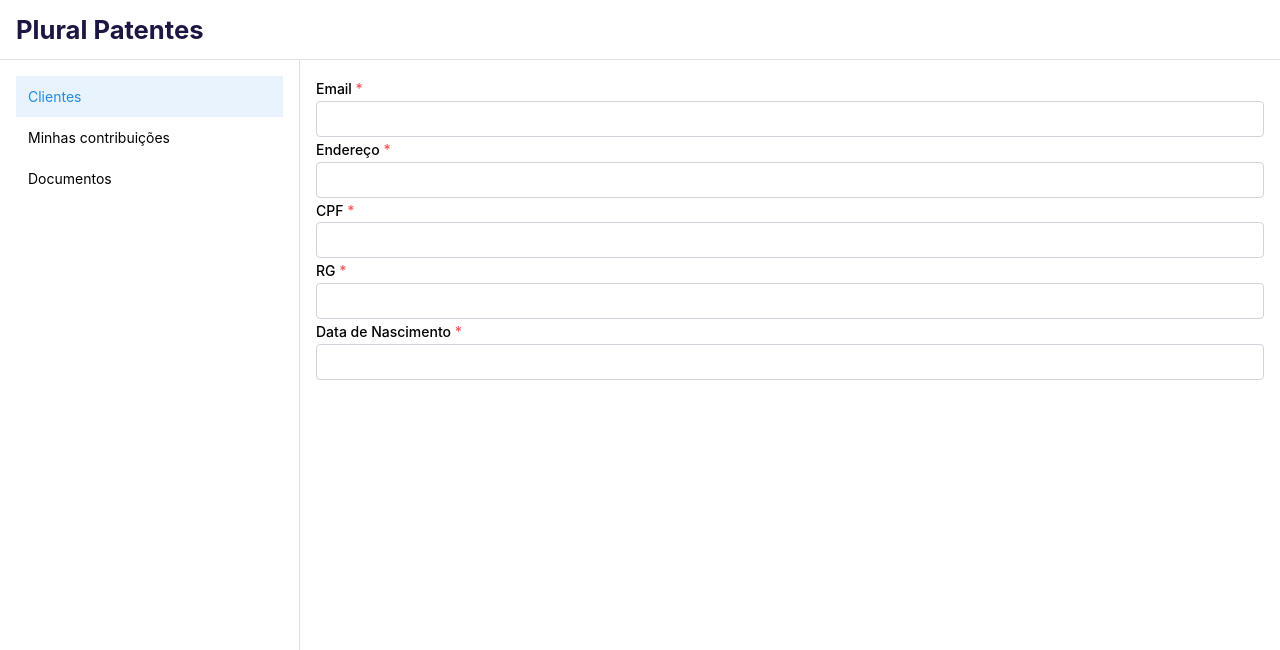
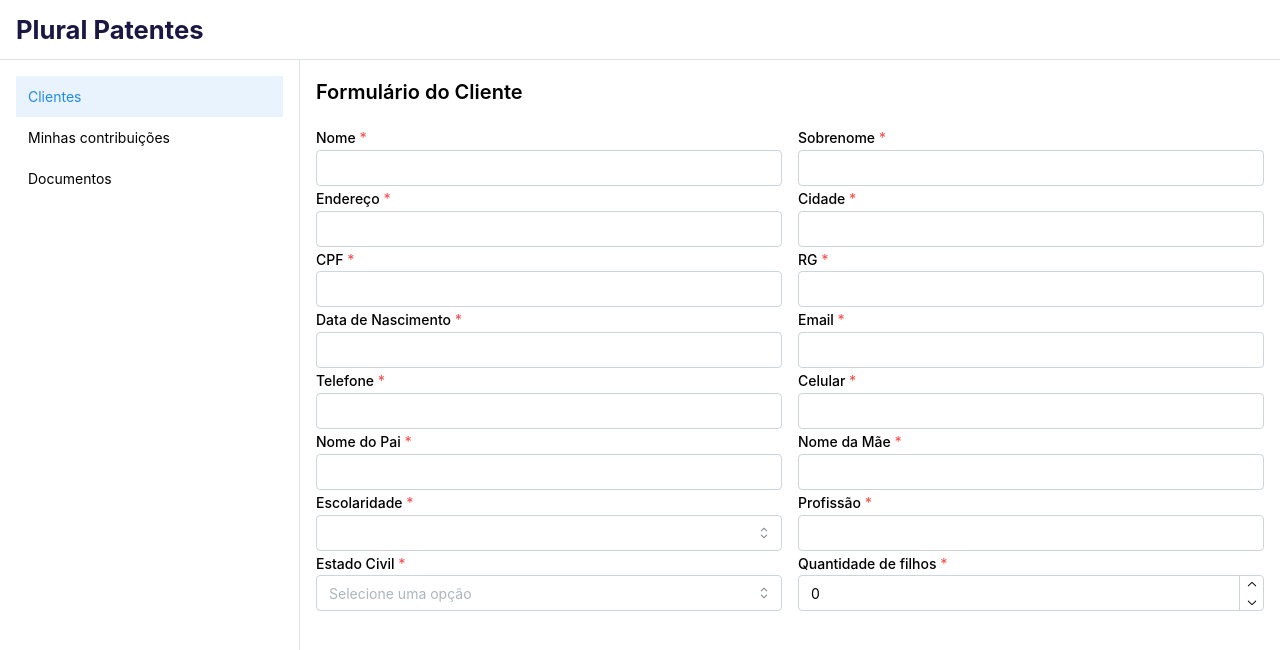
Before and after one commit to Ronald-ps/judicial-process-app-front, a React (Vite) app: page /clients/add in a window 1280 px wide. Shown: the top 650 px of the page. Built offline with nearby package versions, Linux system fonts and the light colour scheme; data requests are answered from the project's data file.

Commit message:
feat: inputs para client form

```diff
--- a/src/components/client/ClientForm/index.tsx
+++ b/src/components/client/ClientForm/index.tsx
@@ -1,15 +1,38 @@
-import { TextInput } from "@mantine/core";
+import { clientMaritalStatus, educationLevel } from "@/services/client";
+import {
+  Flex,
+  Group,
+  NumberInput,
+  Select,
+  Stack,
+  Text,
+  TextInput,
+} from "@mantine/core";
 import { DateInput } from "@mantine/dates";
 import { useForm } from "@mantine/form";
 
-export const ClientForm = () => {
+interface ClientFormProps {
+  title?: string;
+}
+export const ClientForm = (props: ClientFormProps) => {
   const form = useForm({
     initialValues: {
+      first_name: "",
+      last_name: "",
       email: "",
       address: "",
       cpf: "",
       rg: "",
       birth_date: "",
+      phone: "",
+      cellphone: "",
+      father_name: "",
+      mother_name: "",
+      childrens_quantity: 0,
+      marital_status: "",
+      education_level: "",
+      profession: "",
+      city: "",
     },
 
     validate: {
@@ -25,22 +48,73 @@ export const ClientForm = () => {
         if (value.length < 9) return "RG tem de ter 9 dígitos";
         return null;
       },
+      phone: (value) => {
+        if (isNaN(Number(value))) return "Telefone inválido";
+        if (value.length < 11) return "Telefone tem de ter 11 dígitos";
+        return null;
+      },
+      cellphone: (value) => {
+        if (isNaN(Number(value))) return "Celular inválido";
+        if (value.length < 11) return "Celular tem de ter 11 dígitos";
+        return null;
+      },
+      childrens_quantity: (value) => {
+        if (isNaN(Number(value))) return "Quantidade de filhos inválida";
+        if (value < 0) return "Quantidade de filhos tem de ser maior que 0";
+        return null;
+      },
+      marital_status: (value) => {
+        if (value === "") return "Estado civil inválido";
+        if (!["solteiro", "casado", "divorciado", "viuvo"].includes(value))
+          return "Estado civil inválido";
+        return null;
+      },
+      education_level: (value) => {
+        if (value === "") return "Escolaridade inválida";
+        if (!["fundamental", "medio", "superior"].includes(value))
+          return "Escolaridade inválida";
+        return null;
+      },
     },
   });
   return (
+    <Stack>
+      <Text size="xl" fw={600}>
+        {props.title || "Formulário do Cliente"}
+      </Text>
+
       <form>
+        <Group w="100%" grow>
           <TextInput
-        label="Email"
+            label="Nome"
             required
             withAsterisk
-        {...form.getInputProps("email")}
+            {...form.getInputProps("first_name")}
           />
+          <TextInput
+            label="Sobrenome"
+            required
+            withAsterisk
+            {...form.getInputProps("last_name")}
+          />
+        </Group>
+
+        <Group grow w="100%">
           <TextInput
             label="Endereço"
             required
             withAsterisk
             {...form.getInputProps("address")}
           />
+          <TextInput
+            label="Cidade"
+            required
+            withAsterisk
+            {...form.getInputProps("city")}
+          />
+        </Group>
+
+        <Group grow w="100%">
           <TextInput
             label="CPF"
             required
@@ -53,15 +127,89 @@ export const ClientForm = () => {
             withAsterisk
             {...form.getInputProps("rg")}
           />
+        </Group>
+
+        <Group grow w="100%">
           <DateInput
             label="Data de Nascimento"
             required
             withAsterisk
             defaultLevel="decade"
             locale="pt-BR"
-        {...(form.getInputProps("birth_date"))}
+            {...form.getInputProps("birth_date")}
+            maxDate={new Date()}
           />
+          <TextInput
+            label="Email"
+            required
+            withAsterisk
+            {...form.getInputProps("email")}
+          />
+        </Group>
+
+        <Group grow>
+          <TextInput
+            label="Telefone"
+            required
+            withAsterisk
+            {...form.getInputProps("phone")}
+          />
+          <TextInput
+            label="Celular"
+            required
+            withAsterisk
+            {...form.getInputProps("cellphone")}
+          />
+        </Group>
+
+        <Group grow>
+          <TextInput
+            label="Nome do Pai"
+            withAsterisk
+            {...form.getInputProps("father_name")}
+          />
+          <TextInput
+            label="Nome da Mãe"
+            required
+            withAsterisk
+            {...form.getInputProps("mother_name")}
+          />
+        </Group>
+
+        <Group grow>
+          <Select
+            label="Escolaridade"
+            required
+            withAsterisk
+            {...form.getInputProps("education_level")}
+            data={Object.values(educationLevel)}
+          />
+          <TextInput
+            label="Profissão"
+            required
+            withAsterisk
+            {...form.getInputProps("profession")}
+          />
+        </Group>
+
+        <Group grow>
+          <Select
+            label="Estado Civil"
+            placeholder="Selecione uma opção"
+            data={Object.values(clientMaritalStatus)}
+            required
+            withAsterisk
+            {...form.getInputProps("marital_status")}
+          />
+          <NumberInput
+            label="Quantidade de filhos"
+            required
+            withAsterisk
+            {...form.getInputProps("childrens_quantity")}
+          />
+        </Group>
       </form>
+    </Stack>
   );
 };
 
@@ -75,3 +223,20 @@ Mâe:Mâe: _____________________________________________________________________
 Filhos:Filhos: ( ) Sim ( ) Não Quantos:Quantos: _________________________________
 Escolaridade:Escolaridade: ____________________________________ Profissão:Profissão: ____________________________________
 Estado Cívil:Estado Cívil: ____________________________ Cidade:Cidade: ______________________________________________ */
+
+/*   id: number;
+  first_name: string;
+  last_name: string;
+  cpf: string;
+  rg: string;
+  birth_date: string;
+  phone: string;
+  cellphone: string;
+  email: string;
+  father_name: string;
+  mother_name: string;
+  childrens_quantity: number;
+  education_level: string;
+  profession: string;
+  marital_status: string;
+  city: string; */
--- a/src/services/client/index.tsx
+++ b/src/services/client/index.tsx
@@ -1,4 +1,23 @@
 import { defaultClient } from "@services/api";
+
+type ClientMaritalStatus = "solteiro" | "casado" | "divorciado" | "viuvo";
+export const clientMaritalStatus: {
+  [key: string]: { label: string; value: ClientMaritalStatus };
+} = {
+  solteiro: { label: "Solteiro", value: "solteiro" },
+  casado: { label: "Casado", value: "casado" },
+  divorciado: { label: "Divorciado", value: "divorciado" },
+  viuvo: { label: "Viúvo", value: "viuvo" },
+};
+
+type EducationLevel = "fundamental" | "medio" | "superior";
+export const educationLevel: {
+  [key: string]: { label: string; value: EducationLevel };
+} = {
+  fundamental: { label: "Ensino fundamental", value: "fundamental" },
+  medio: { label: "Ensino médio", value: "medio" },
+  superior: { label: "superior", value: "superior" },
+};
 
 export interface Client {
   id: number;
@@ -13,11 +32,12 @@ export interface Client {
   father_name: string;
   mother_name: string;
   childrens_quantity: number;
-  education_level: string;
+  education_level: EducationLevel;
   profession: string;
-  marital_status: string;
+  marital_status: ClientMaritalStatus;
   city: string;
 }
+
 export const getClients = async ({
   name,
 }: {
```
Lines whose indentation alone changed are shown as unchanged.
